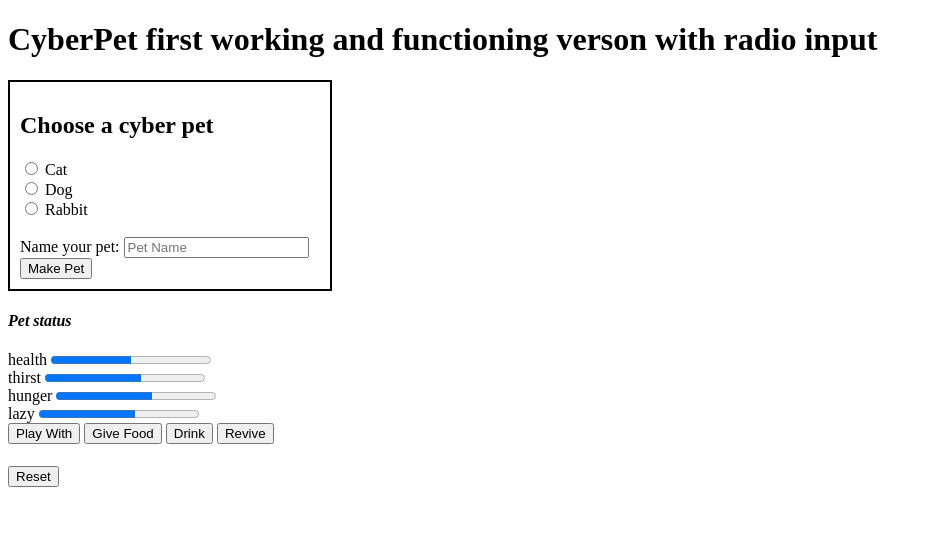
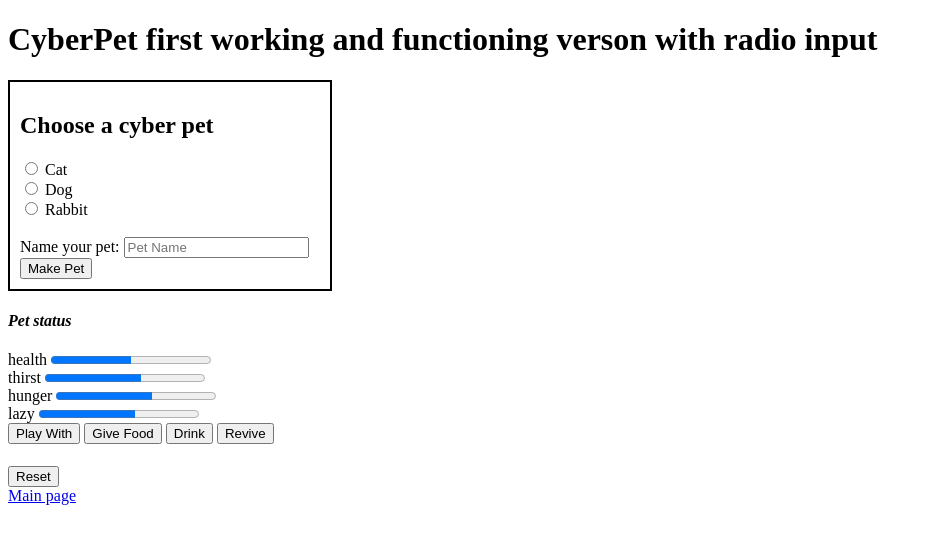
Before and after one commit to hsnadrs/cyberPet, a plain HTML site: page cyberPet1.html in a window 1280 px wide. Shown: the whole page, without its empty margins (0-933 px from the left). Drawn offline with Linux system fonts and the light colour scheme.

Commit message:
cyberpet

```diff
--- a/cyberPet1.html
+++ b/cyberPet1.html
@@ -80,6 +80,7 @@
     <button type="submit" class="resetBtn" id="resetBtn">Reset</button>
 </div>
 </div>
+<a href="./index.html">Main page</a>
  <!-- all game box section -->
     <script src="./app1.js"></script>
 </body>
```
Also changed, not shown: cyberPet2.html (+1 -0 lines), cyberPet3.html (+1 -0 lines).
